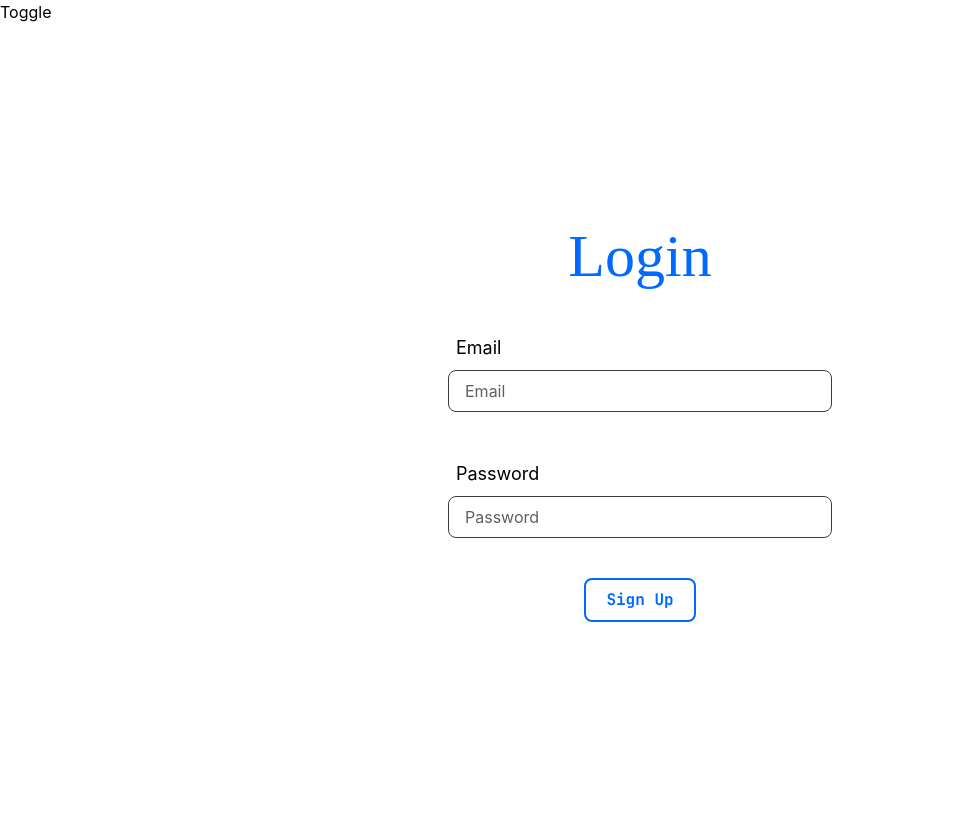
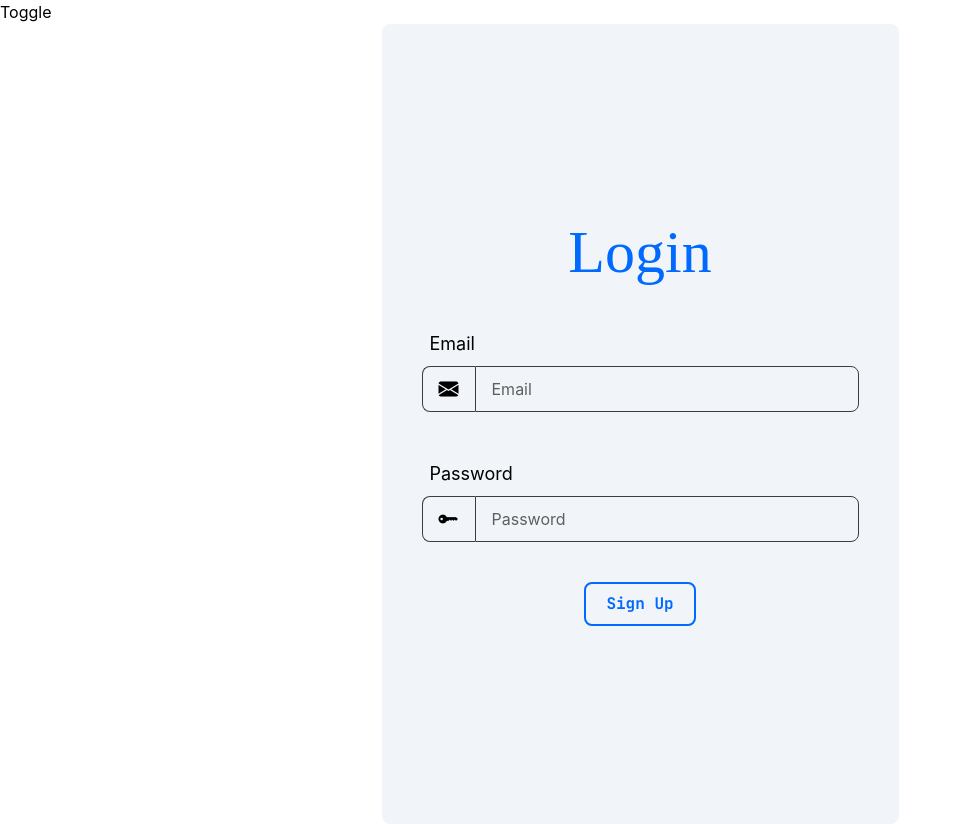
Before and after one commit to bothrayash276/Linklane, a React (Vite) app: page /login in a window 1280 px wide. Shown: the whole page, without its empty margins (0-962 px from the left). Built offline with nearby package versions, Linux system fonts and the light colour scheme; a web font is replaced by a local one.

Commit message:
login design updated

```diff
--- a/package.json
+++ b/package.json
@@ -11,6 +11,7 @@
   },
   "dependencies": {
     "@tailwindcss/vite": "^4.3.0",
+    "bootstrap-icons": "^1.13.1",
     "react": "^19.2.6",
     "react-dom": "^19.2.6",
     "react-router-dom": "^7.16.0",
--- a/src/Pages/Login.jsx
+++ b/src/Pages/Login.jsx
@@ -1,4 +1,5 @@
 import React, { useState } from 'react'
+import 'bootstrap-icons/font/bootstrap-icons.css'
 
 const Login = () => {
 
@@ -15,7 +16,10 @@ const Login = () => {
   return (
     <>
       <div
-      className='w-full min-h-screen flex flex-col items-center justify-center gap-10'>
+      className='min-h-screen w-full flex justify-center'>
+        <div
+      className='min-h-screen px-10 rounded-lg flex flex-col items-center justify-center gap-10
+      dark:bg-neutral-900 bg-slate-100'>
 
         {/* Login Text */}
         <div
@@ -29,45 +33,66 @@ const Login = () => {
         {/* Form */}
         <div className="flex flex-col">
           <label htmlFor="email"
-        className='p-2 sm:w-sm not-sm:w-[20rem] not-sm:mx-5 text-lg
+        className='p-2 sm:w-sm not-sm:w-60 not-sm:mx-5 text-lg
         dark:text-white
         text-black
         ' >
           Email
         </label>
 
+
+        <div
+        className='flex align-middle'>
+
+          <i className="bi bi-envelope-fill
+          dark:text-white text-black text-xl
+          border-t border-l border-b p-2 px-4 rounded-l-lg
+          dark:border-[#5e5e5e] border-[#3d3d3d]" />
+
           <input
           type="email"
           id='email'
           placeholder='Email'
-        className='border sm:w-sm not-sm:w-[20rem] not-sm:mx-5 p-2 px-4 rounded-lg
+          className='border sm:w-sm not-sm:w-60 p-2 px-4 rounded-r-lg
           dark:border-[#5e5e5e] dark:placeholder:text-[#b9b9b9] dark:text-white
-        dark:outline-white outline-black
+          outline-none
           border-[#3d3d3d] placeholder:text-[#5f5f5f] text-black
           '
           onClick={e => {handleForm(e)}} />
+
+        </div>
+
+
         </div>
 
 
         <div className="flex flex-col">
           <label htmlFor="email"
-        className='p-2 sm:w-sm not-sm:w-[20rem] not-sm:mx-5 text-lg
+        className='p-2 sm:w-sm not-sm:w-60 text-lg
         dark:text-white
         text-black
         ' >
           Password
         </label>
 
+        <div
+        className='flex align-middle'>
+
+          <i className="bi bi-key-fill
+          dark:text-white text-black text-xl
+          border-t border-l border-b p-2 px-4 rounded-l-lg
+          dark:border-[#5e5e5e] border-[#3d3d3d]" />
+
           <input
           type="password"
           id='password'
           placeholder='Password'
-        className='border sm:w-sm not-sm:w-[20rem] not-sm:mx-5 p-2 px-4 rounded-lg
+          className='border sm:w-sm not-sm:w-60 p-2 px-4 rounded-r-lg
           dark:border-[#5e5e5e] dark:placeholder:text-[#b9b9b9] dark:text-white
-        dark:outline-white outline-black
-        border-[#3d3d3d] placeholder:text-[#5f5f5f] text-black
+          border-[#3d3d3d] placeholder:text-[#5f5f5f] text-black outline-none
           '
           onClick={e => {handleForm(e)}} />
+        </div>
         </div>
 
 
@@ -83,6 +108,7 @@ const Login = () => {
         </div>
 
       </div>
+      </div>
     </>
   )
 }
```
Also changed, not shown: 1 other file (tests, documents, lock files or other folders). Lines whose indentation alone changed are shown as unchanged.
